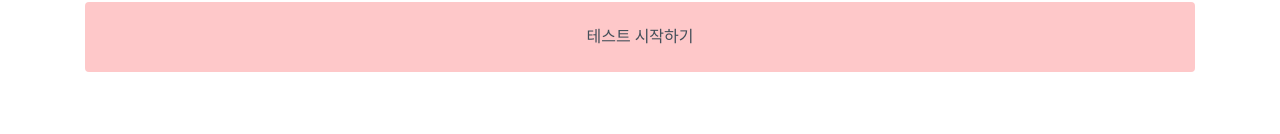
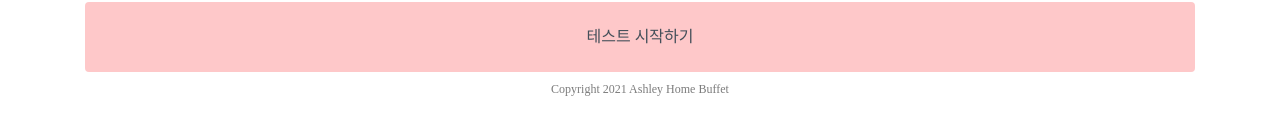
Before and after one commit to hyoriinvic/ESI_eats, a plain HTML site: page index.html in a window 1280 px wide. Shown: the part 198-332 px from the top of the page. Drawn offline with nearby package versions, Linux system fonts and the light colour scheme; a web font is replaced by a local one.

Commit message:
copyright

```diff
--- a/index.html
+++ b/index.html
@@ -69,6 +69,11 @@
         <!-- <a class="add-banner mt-5" href="https://www.codelion.net/catalog/Q291cnNlTm9kZTpqbW9r?utm_source=animal_test&utm_medium=web_lecture&utm_campaign=jocoding">
             <img class="add-banner-img" src="image/ad.d-banner.png" alt="banner">
         </a> -->
+    </article>
+
+    <article class="logo">
+        <!-- <img class="mt-5 likelion-logo" src="img/likelion-logo.png" alt="likelion-logo"> -->
+        <span class="mt-2 text-center copyright-text">Copyright 2021 Ashley Home Buffet</span>
     </article>
 
     <!-- 앞 글자에 대한 정보 저장(A버튼을 눌렀을 때만) > 유형 판별에 사용 -->
--- a/style.css
+++ b/style.css
@@ -18,6 +18,12 @@ article {
     /* article 태그 만큼으로 가득차게 버튼이 만들어지도록 */
     display: flex;
     flex-direction: column;
+}
+
+.copyright-text {
+    font-family: 'ELAND_Choice_M';
+    font-size: 12px;
+    color: #7c7c7c;
 }
 
 .progress-bar {
```
